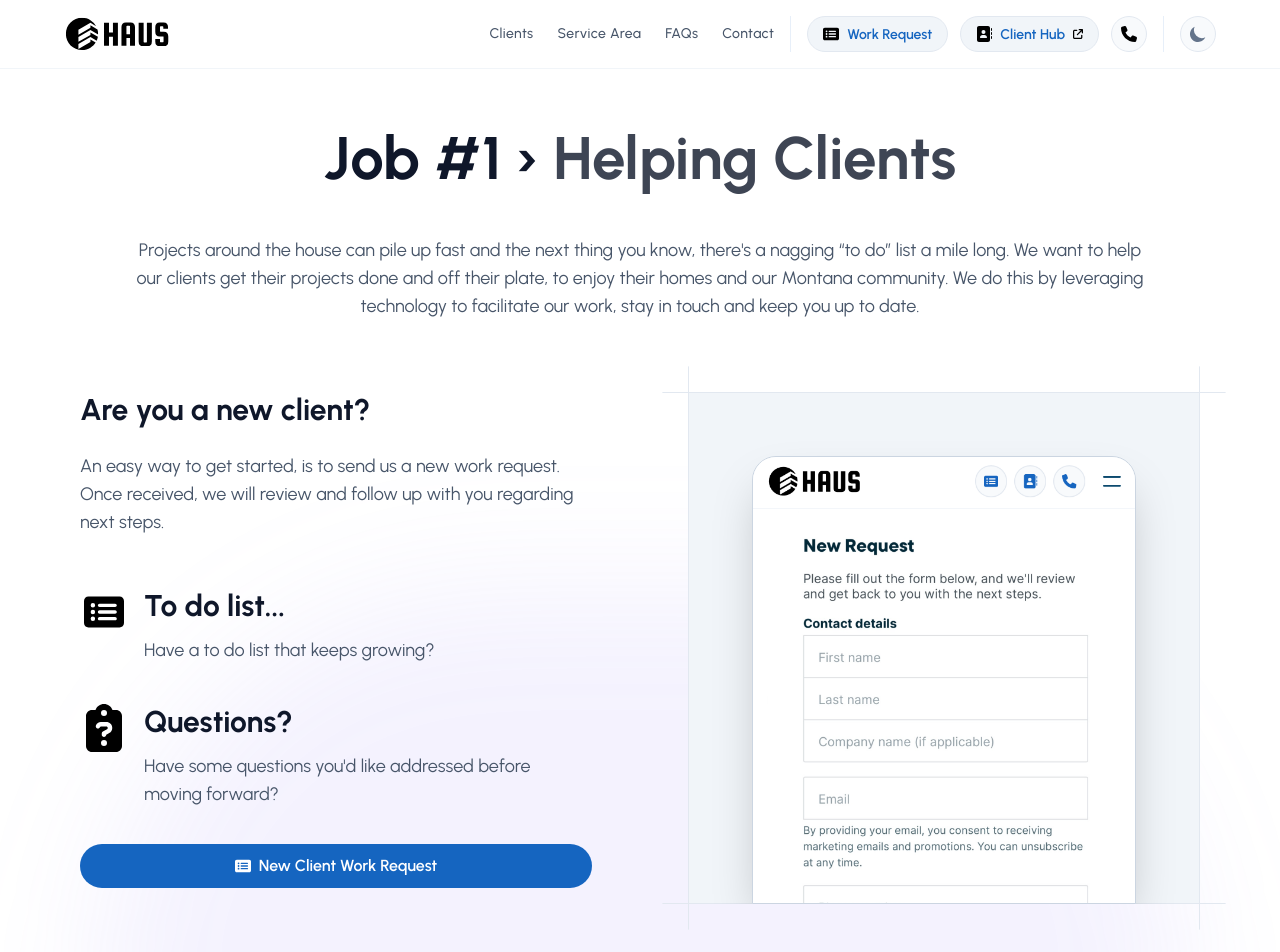
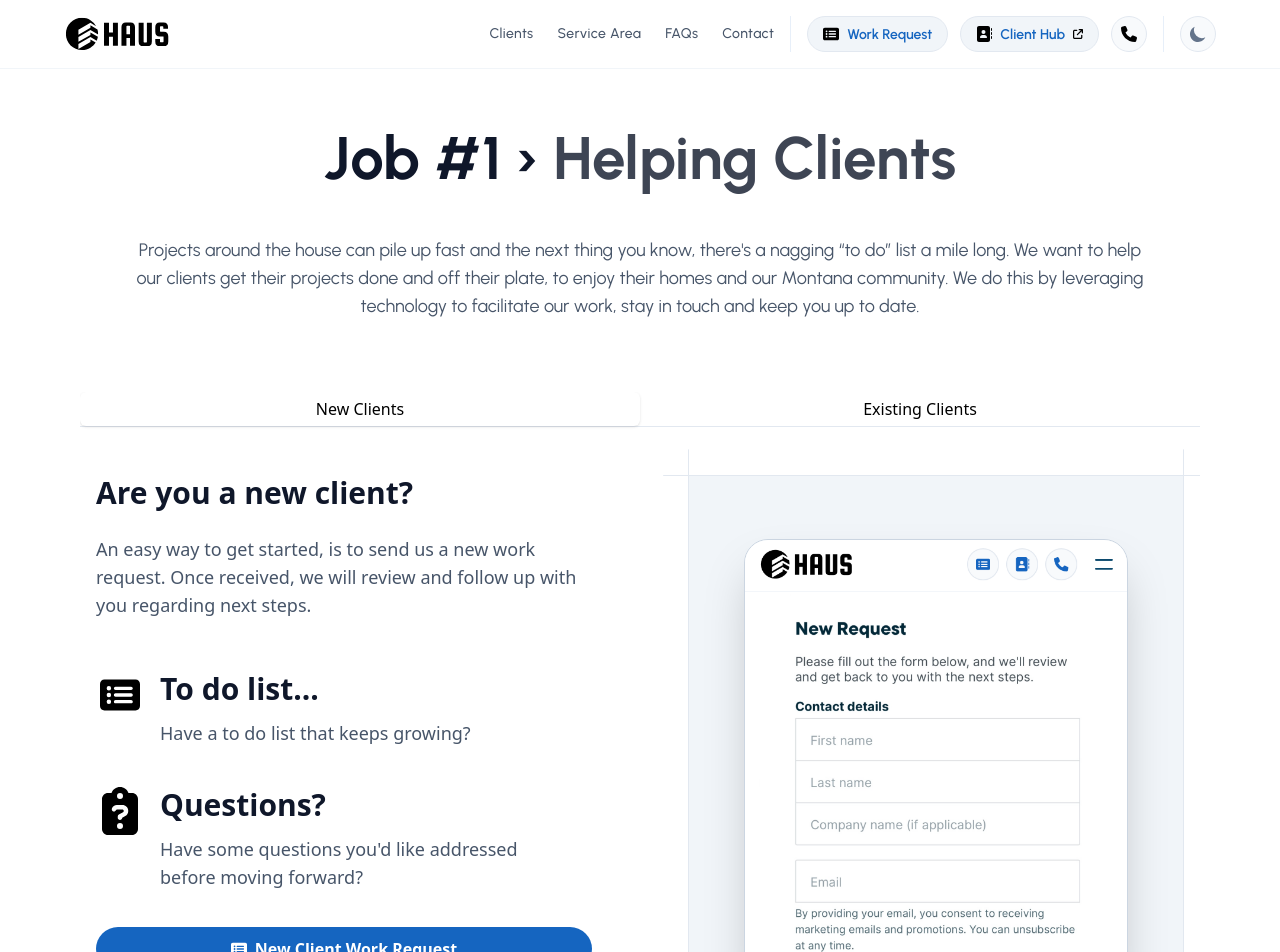
Before and after one commit to ben-v/haus, a React (Vite) app: page /clients in a window 1280 px wide. Shown: the top 952 px of the page. Built offline with nearby package versions, Linux system fonts and the light colour scheme.

Commit message:
Testing use of tabs

```diff
--- a/src/pages/clients/index.tsx
+++ b/src/pages/clients/index.tsx
@@ -2,16 +2,43 @@ import NewClientsSection from './sections/NewClientsSection'
 import ExistingClientsSection from './sections/ExistingClientsSection'
 import PageContainer from '../../components/layouts/PageContainer'
 import ContentSectionContainer from '../../components/containers/ContentSectionContainer';
+
+import {
+  Tabs,
+  TabsHeader,
+  TabsBody,
+  Tab,
+  TabPanel,
+} from "@material-tailwind/react";
+
 
 // Want the client cards to be stacked in a single column, so need to wrap in a div with flex CSS classes applied.
 const clientCards = () => {
   return (
     <ContentSectionContainer flexDirection="Center">
       {/* Use div and flex to provide some addtional, one-off, spacing between the new and existing client sections. */}
-      <div className='relative flex flex-col gap-10 md:gap-20'>
+      {/* <div className='relative flex flex-col gap-10 md:gap-20'>
       <NewClientsSection />
       <ExistingClientsSection />
-      </div>
+      </div> */}
+      <Tabs id="custom-animation" value="new-clients">
+        <TabsHeader className="rounded-none border-b border-blue-gray-50 p-0">
+          <Tab key="new-clients" value="new-clients">New Clients</Tab>
+          <Tab key="existing-clients" value="existing-clients">Existing Clients</Tab>
+        </TabsHeader>
+        <TabsBody animate={{
+          initial: { y: 250 },
+          mount: { y: 0 },
+          unmount: { y: 250 },
+        }} className='pt-8'>
+          <TabPanel key="new-clients" value="new-clients">
+            <NewClientsSection />
+          </TabPanel>
+          <TabPanel key="existing-clients" value="existing-clients">
+            <ExistingClientsSection />
+          </TabPanel>
+        </TabsBody>
+      </Tabs>
     </ContentSectionContainer>
   )
 };
@@ -22,6 +49,7 @@ const ClientsPage = () => {
       id="clients"
       titlePartA="Job #1 &rsaquo; "
       titlePartB="Helping Clients"
+      showContentBackground={false}
       description="Projects around the house can pile up fast and the next thing you know, there's a nagging &ldquo;to do&rdquo; list a mile long. We want to help our clients get their projects done and off their plate, to enjoy their homes and our Montana community.  We do this by leveraging technology to facilitate our work, stay in touch and keep you up to date."
       columnA={clientCards()} />
   )
```
